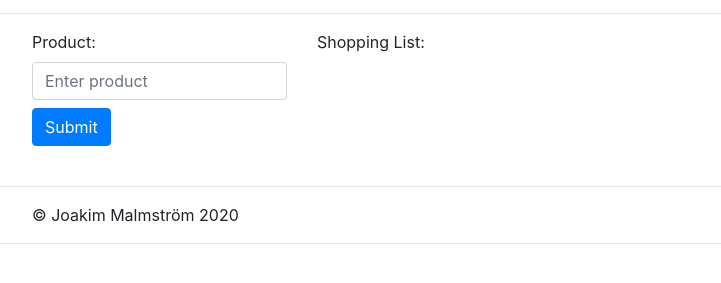
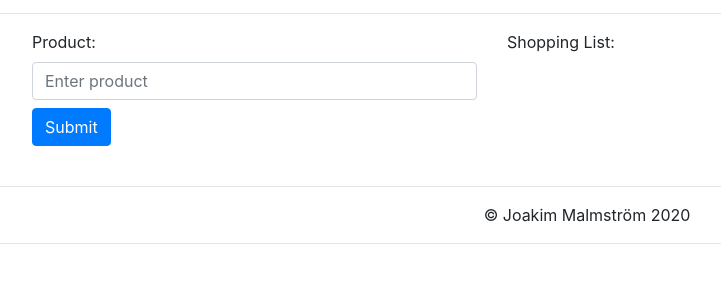
Before and after one commit to Joakimmalmstrom/ToDo-List_JoakimMalmstrom, a plain HTML site: page index.html in a window 1280 px wide. Shown: the part 67-350 px from the top of the page, without its empty margins (53-774 px from the left). Drawn offline with nearby package versions, Linux system fonts and the light colour scheme.

Commit message:
Alignment
Containers and Footer in CSS.

```diff
--- a/index.html
+++ b/index.html
@@ -22,14 +22,14 @@
     <hr>
     <div class="container">
         <div class="row">
-            <div class="col-3">
+            <div class="col-5">
                 <form class="form-group">
                     <label for="product" class="mr-sm-2 mb-2">Product: </label>
                     <input type="text" class="form-control mr-sm-2 mb-2" placeholder="Enter product" id="my-input">
                     <button id="my-addButton" type="button" class="btn btn-primary mr-sm-2 mb-2">Submit</button>
                 </form>
             </div>
-            <div class="col-6">
+            <div class="col-7">
                 <div class="list-group" id="my-list">
                     <label for="product" class="mr-sm-2 mb-2">Shopping List: </label>
                 </div>
--- a/style.css
+++ b/style.css
@@ -3,3 +3,6 @@
     text-decoration: line-through !important;
     font-weight: bold !important;
 }
+footer {
+    text-align: center;
+}
```
